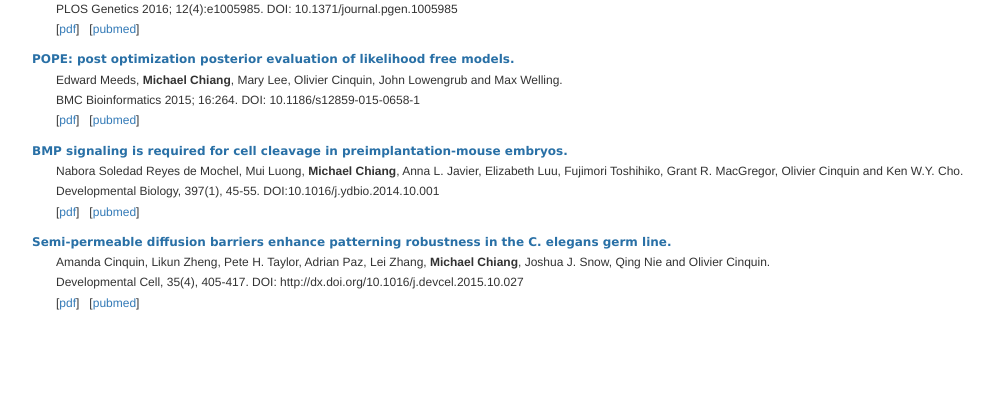
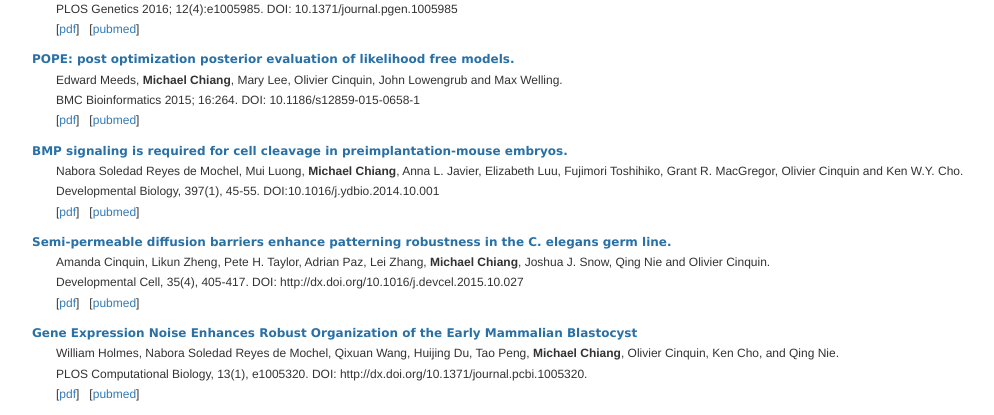
Before and after one commit to michael-chiang-mc5/michael-chiang-website-repo, a Django app: page /publications/ in a window 1280 px wide. Shown: the part 385-800 px from the top of the page, without its empty margins (38-1032 px from the left). Run offline with Django 3.2, Linux system fonts and the light colour scheme; some libraries are stand-ins or nearby versions.

Commit message:
updated pubs

```diff
--- a/mySite/myContent/templates/myContent/publications.html
+++ b/mySite/myContent/templates/myContent/publications.html
@@ -113,5 +113,22 @@
     [<a href="http://www.ncbi.nlm.nih.gov/pubmed/26289041/">pubmed</a>] &nbsp;
   </div>
 
+  <!-- Qing's addition to Soledad's paper -->
+  <div class="pub-title">
+     Gene Expression Noise Enhances Robust Organization of the Early
+     Mammalian Blastocyst
+  </div>
+  <div class="pub-source">
+    William Holmes, Nabora Soledad Reyes de Mochel, Qixuan Wang, Huijing Du,
+    Tao Peng, <strong>Michael Chiang</strong>, Olivier Cinquin, Ken Cho,
+    and Qing Nie.
+    <br />
+    PLOS Computational Biology, 13(1), e1005320. DOI: http://dx.doi.org/10.1371/journal.pcbi.1005320.
+  </div>
+  <div class="pub-link">
+    [<a href="{% static 'myContent/pubs/holmes-plos_computational_biology.pdf' %}">pdf</a>] &nbsp;
+    [<a href="http://www.ncbi.nlm.nih.gov/pubmed/28114387/">pubmed</a>] &nbsp;
+  </div>
+
 </div>
 {% endblock %}
```
